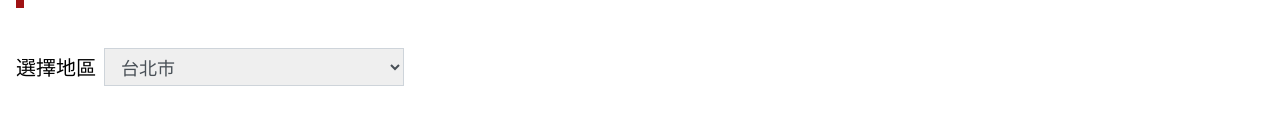
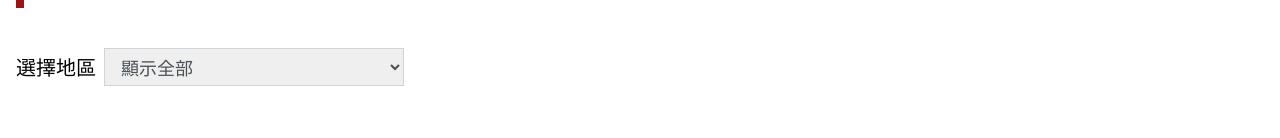
Before and after one commit to aki168/glasses-website, a React (Create React App) app: page /stores in a window 1280 px wide. Shown: the part 236-374 px from the top of the page. Built offline with nearby package versions, Linux system fonts and the light colour scheme.

Commit message:
store filter

```diff
--- a/src/components/StoreCard.jsx
+++ b/src/components/StoreCard.jsx
@@ -5,14 +5,11 @@ export default function storeCard(props) {
 
   const path = 'https://raw.githubusercontent.com/aki168/glasses-website/main/public';
 
-  const checkShop = () => {
-    return(props.id)
 
-  }
 
   return (
     <li className="leading-normal w-[100%] mb-6 md:w-[47%] lg:mb-12 lg:w-[32%]
-                text-[20px]">
+                text-[20px] ">
       <img src={`${path}/${props.img}`} alt="store-pic" />
       <h4 className="text-[24px] border border-hairo-100 py-2 px-6">{props.title}</h4>
       <ul className="border border-hairo-100 py-4 px-6 md:px-7">
@@ -42,7 +39,8 @@ export default function storeCard(props) {
         </li>
       </ul>
       <button className="py-4 w-[100%] bg-black text-white text-[20px]"
-        onClick={checkShop}>
+        // onClick={checkShop}
+        >
         詳情資訊
       </button>
     </li>
--- a/src/pages/Stores.jsx
+++ b/src/pages/Stores.jsx
@@ -5,29 +5,32 @@ import data from "../data/StoresCardData";
 import StoreCard from "../components/StoreCard";
 import Title from "../components/Title";
 import Footer from "../components/Footer";
-import StoreWithMap from "../components/StoreWithMap";
+// import StoreWithMap from "../components/StoreWithMap";
 
 export default function Stores() {
 
+  const [dataCon, setDataCon] = useState(data);
+  console.log(dataCon)
 
-  const storeCards = data.map(item => {
+
+  const storeCards = dataCon.map(item => {
     return <StoreCard
       key={nanoid()}
-      show={true}
       {...item}
     />
   })
 
-  const [selected, setSelected] = useState('');
 
   const handleChange = event => {
-    console.log('Label 👉️', event.target.selectedOptions[0].label);
+    // console.log('Label 👉️', event.target.selectedOptions[0].label);
     console.log(event.target.value);
-
-    setSelected(event.target.value);
+    if (event.target.value !== 'all') {
+      setDataCon(prevDataCon => data.filter(prevDataCon => prevDataCon.id === event.target.value))
+    } else {
+      setDataCon(data)
+    }
+    console.log(dataCon);
   };
-
-
 
 
 
@@ -36,27 +39,30 @@ export default function Stores() {
       <Navbar />
       <main className="my-container py-10 md:py-20 leading-normal">
         <Title text="門市據點" />
-        <form className="w-[100%] mb-6 lg:mb-12 lg:w-[32%] mb-6 flex items-center">
+        <form className="w-[100%] mb-6 lg:mb-12 lg:w-[32%] flex items-center">
           <label htmlFor="store-select" className="text-[16px] md:text-[24px]  lg:text-[20px] mb-10 mr-1 md:mr-2">選擇地區</label>
-          <select name="store-select" value={selected} onChange={handleChange}
+          <select name="store-select"
+            // value={selected}
+            onChange={handleChange}
             className="mb-10 w-[80%] md:w-[75%] border border-hairo-400 py-2 md:py-1 px-3
                       text-[18px] text-hairo-350">
+            <option value="all">顯示全部</option>
             <option disabled={true} value="">
               台北市
             </option>
             <option value="1">台北中山旗艦店</option>
             <option value="2">台北綠園店</option>
-            <option value="tc" disabled>台中市</option>
+            <option value="tc" disabled={true}>台中市</option>
             <option value="3">台中清水旗艦店</option>
-            <option value="kh" disabled>高雄市</option>
+            <option value="kh" disabled={true}>高雄市</option>
             <option value="4">高雄中正形象店</option>
             <option value="5">高雄夢時代店</option>
           </select>
         </form>
         <ul className="flex flex-wrap gap-5">
           {storeCards}
-      </ul>
-          {/* <StoreWithMap
+        </ul>
+        {/* <StoreWithMap
             id="1"
             img="store-1.png"
             title="台北中山旗艦店"
```
